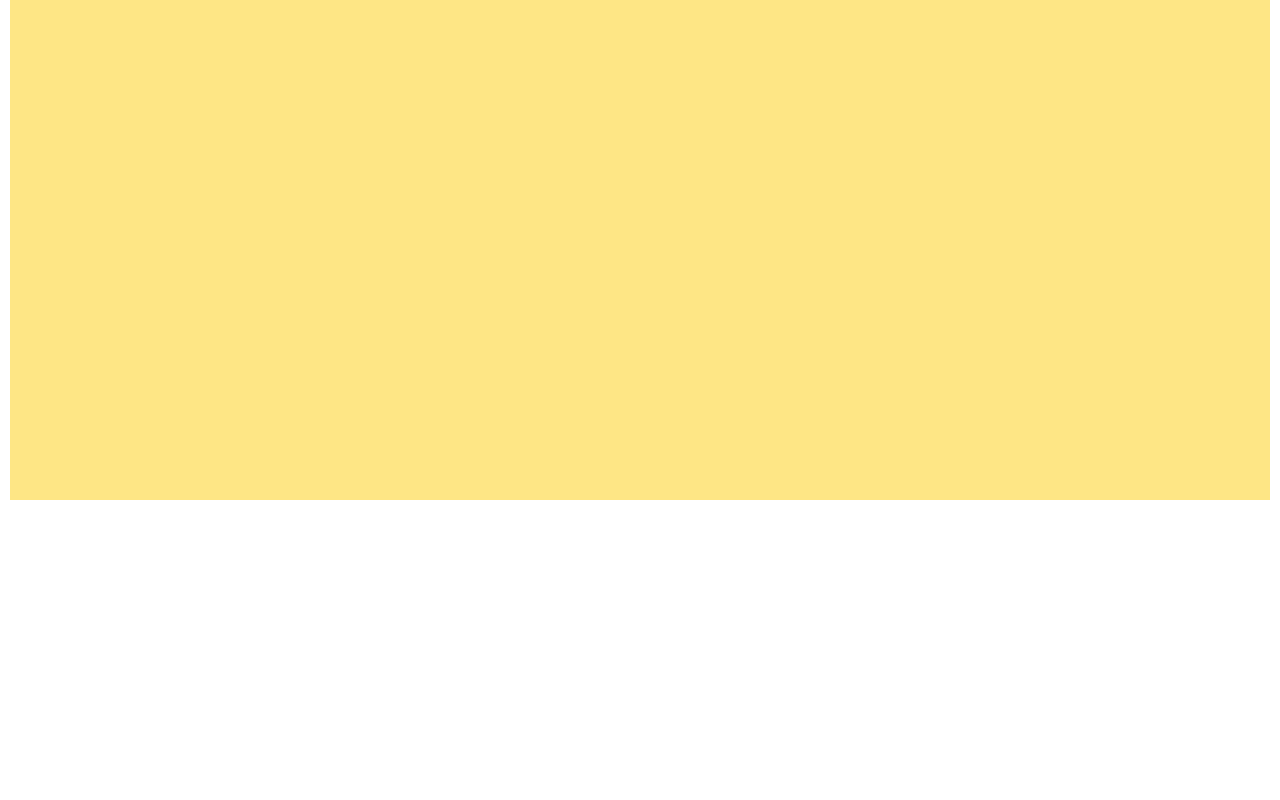
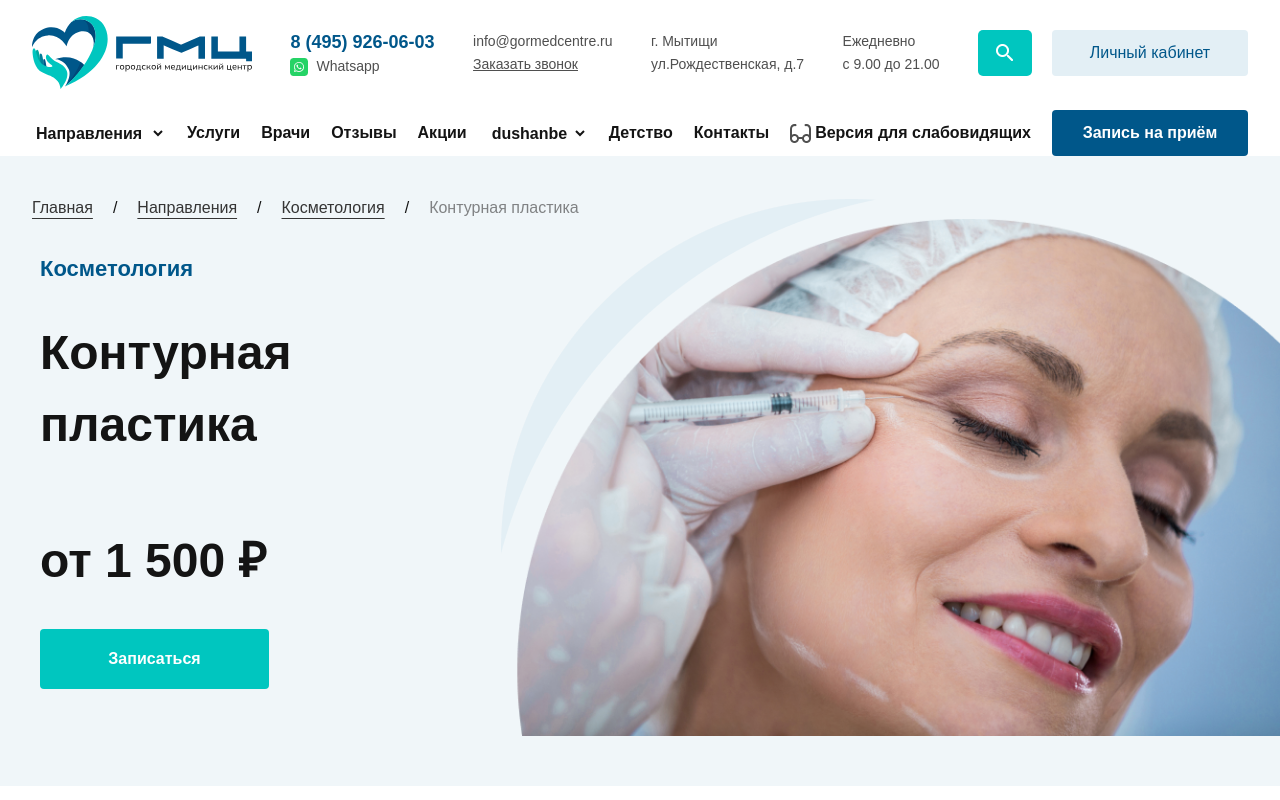
Before and after one commit to aloliddinabdugafforzoda-sys/GP-exam-3, a website: page src/pages/page-4_safarov.html in a window 1280 px wide. Drawn offline with nearby package versions, Linux system fonts and the light colour scheme; files that its build step writes are made by us from their sources.

Commit message:
section-1

```diff
--- a/src/input.css
+++ b/src/input.css
@@ -18,18 +18,15 @@ body {
 .btn {
     background: #00578A;
     color: #FFFFFF;
-    font-weight: 700;
     font-size: 16px;
     cursor: pointer;
     border-radius: 4px;
     border: none;
-    background-color: l;
 }
 
 .btn2 {
     background: #E3EFF5;
     color: #00578A;
-    font-weight: 700;
     font-size: 16px;
     cursor: pointer;
     border-radius: 4px;
@@ -40,7 +37,6 @@ body {
     background: #00C6BF;
     color: #FFFFFF;
     border: none;
-    font-weight: 600;
     font-size: 16px;
     cursor: pointer;
     border-radius: 4px;
@@ -53,6 +49,7 @@ body {
 
 img {
     max-width: 100%;
+
 }
 
 
--- a/src/pages/page-4_safarov.html
+++ b/src/pages/page-4_safarov.html
@@ -1,19 +1,124 @@
 <!DOCTYPE html>
 <html lang="en">
+
 <head>
     <meta charset="UTF-8">
     <meta name="viewport" content="width=device-width, initial-scale=1.0">
     <title>Document</title>
     <link rel="stylesheet" href="../output.css">
 </head>
+
 <body>
-<div class="container">
 
-        <section class="bg-amber-200 w-full h-[500px]">
+    <header>
+        <section class="w-[95%] m-auto justify-between flex mt-4 items-center hover:cursor-pointer max-md:w-[90%]">
+            <div>
+                <img class="max-md:w-[148px]" src="../img/header-img/logo.svg" alt="">
+            </div>
+            <div class="flex flex-col gap-0.5c max-md:hidden">
+                <p class="text-[#00578A] text-[18px] font-[700]">8 (495) 926-06-03</p>
+                <div class="flex gap-2 items-center">
+                    <img src="../img/header-img/social.png" alt="">
+                    <p class="text-[14px] text-[#4F4F4F] hover:text-[#F25A2A]">Whatsapp</p>
+                </div>
+            </div>
+
+            <div class="flex flex-col gap-0.5 text-[14px] text-[#4F4F4F] max-md:hidden">
+                <p class="hover:text-[#F25A2A]">info@gormedcentre.ru</p>
+                <p class="underline hover:text-[#F25A2A]">Заказать звонок</p>
+            </div>
+
+            <div class="flex flex-col gap-0.5 text-[14px] text-[#4F4F4F] max-md:hidden">
+                <p class="hover:text-[#F25A2A]">г. Мытищи</p>
+                <p class="hover:text-[#F25A2A]" >ул.Рождественская, д.7</p>
+            </div>
+
+               <div class="flex flex-col gap-0.5 text-[14px] text-[#4F4F4F] max-md:hidden">
+                <p class="hover:text-[#F25A2A]">Ежедневно</p>
+                <p class="hover:text-[#F25A2A]">с 9.00 до 21.00</p>
+            </div>
+            <div class="flex gap-5 max-md:hidden">
+                <div class="flex items-center justify-center w-[54px] h-[46px] bg-[#00C6BF] rounded-[5px] hover:bg-amber-300">
+                    <img src="../img/header-img/zoom-search.png" alt="">
+                </div>
+                <button class="btn2 w-[196px] h-[46px] hover: ">Личный кабинет</button>
+            </div>
+            <div class="hidden max-md:block max-md:flex max-md:gap-3">
+                <img src="../img/header-img/call.png" alt="">
+                <img src="../img/header-img/burger.png" alt="">
+            </div>
+
+
+        </section>
+
+        <section class="w-[95%] m-auto justify-between flex mt-4 items-center hover:cursor-pointer mt-5 max-md:hidden">
+            <div class="font-[700] flex justify-between items-center w-[100%]">
+                <select class="w-[134px] outline-none hover:text-[#F25A2A]">
+                    <option>
+                        Направления
+                    </option>
+                    <option>
+                        soft club
+                    </option>
+                </select>
+                <p class="hover:text-[#F25A2A]">Услуги</p>
+                <p class="hover:text-[#F25A2A]">Врачи</p>
+                <p class="hover:text-[#F25A2A]">Отзывы</p>
+                <p class="hover:text-[#F25A2A]">Акции</p>
+                 <select class="w-[100px] hover:text-[#F25A2A] outline-none">
+                    <optio>
+                        О центре
+                    </optio>
+                    <option >
+                        dushanbe
+                    </option>
+                </select>
+                <p class="hover:text-[#F25A2A]">Детство</p>
+                <p class="hover:text-[#F25A2A]">Контакты</p>
+                <div class="flex gap-1 items-center">
+                    <img src="../img/header-img/icon.png" alt="">
+                    <p  class="hover:text-[#F25A2A]">Версия для слабовидящих</p>
+                </div>
+                <button class="btn w-[196px] h-[46px]">Запись на приём</button>
+            </div>
+
+        </section>
+    </header>
+    <main>
+<section class="bg-[#F0F6F9] w-full h-[630px] max-md:z-[2] max-md:overflow-hidden max-md:h-[740px]">
+
+            <section class="w-[95%] m-auto pt-10 ">
+                <div class="flex gap-5">
+                    <p class="underline underline-offset-5 text-[16px] text-[#353535]">Главная</p>
+                    <p>/</p>
+                    <p class="underline underline-offset-5 text-[16px] text-[#353535]">Направления</p>
+                    <p>/</p>
+                    <p class="underline underline-offset-5 text-[16px] text-[#353535]">Косметология</p>
+                    <p>/</p>
+                    <p class=" text-[16px] text-[#35353599]">Контурная пластика</p>
+
+                </div>
+
+            </section>
+            <section class="flex  justify-between pl-10 max-md:flex-col  max-md:justify-center  max-md:items-center  max-md:p-0">
+                 <div class="flex flex-col gap-8 mt-8  max-md:text-center  max-md:justify-center  max-md:items-center max-md:z-[1]">
+                     <p class="text-[#00578A] font-[700] text-[22px]">Косметология</p>
+                     <h1 class="text-[48px] text-[#141414]  max-md:text-[34px]  max-md:w-[327px]">Контурная пластика</h1>
+                     <h1 class="text-[48px] text-[#141414] mt-8 max-md:text-[34px]  max-md:mt-0">от 1 500 ₽</h1>
+                     <button class="btn3 w-[229px] h-[60px] font-[600]  ">Записаться</button>
+                 </div>
+                 <div class="relative top-[-25px] max-md:w-[440px] ">
+                     <img class=" max-md:absolute max-md:w-[545px] " src="../img/img-page_4/Mask group.png" alt="">
+                     <img class="absolute top-1 max-md:top-[-3px] max-md:w-[211px]" src="../img/img-page_4/Subtract.png" alt="">
+                 </div>
+
+            </section>
+</section>
 
 
 
-        </section>
-</div>
+    </main>
+
 </body>
+
 </html>
```
Also changed, not shown: src/img/Mark.png (deleted), src/img/img-page_4/Mask group.png (added), src/img/img-page_4/Subtract.png (added).
